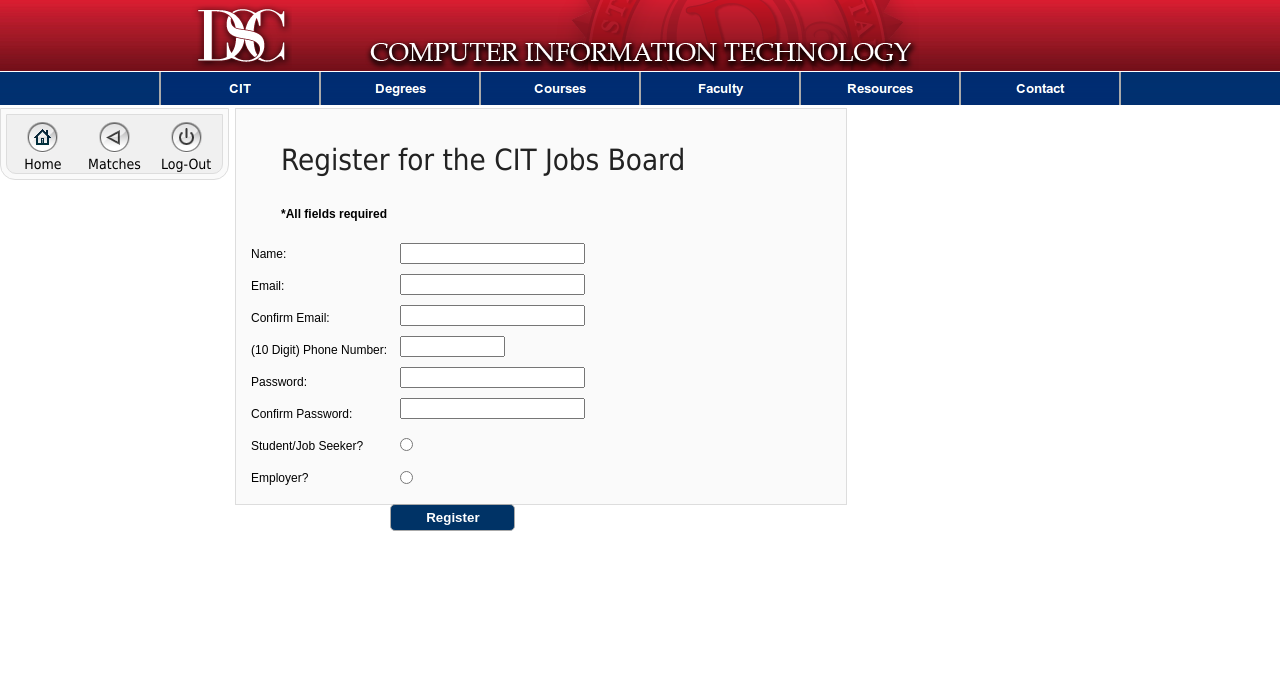
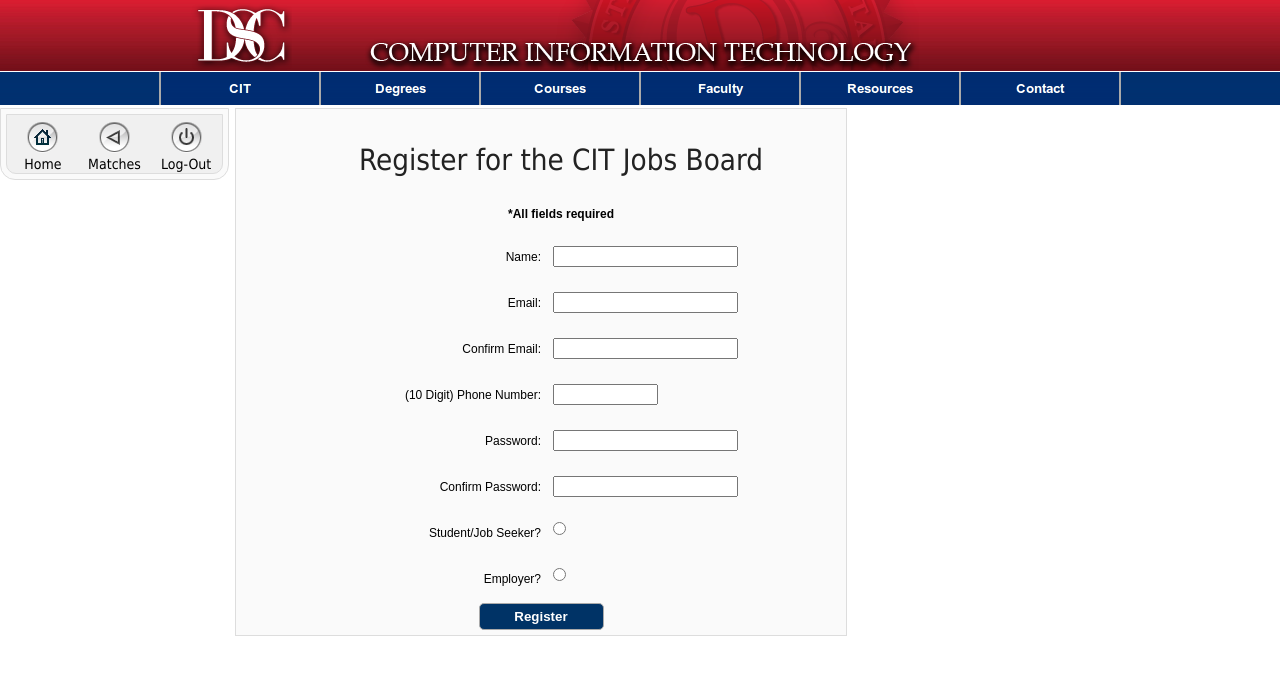
Before and after one commit to cs2450/citjobsite, a PHP site: page /register.php in a window 1280 px wide. Shown: the top 675 px of the page. Run offline with PHP 8.4, Linux system fonts and the light colour scheme; a user stored in the database is signed in; a stand-in replaces the project's code that opens the database connection; some libraries are stand-ins or nearby versions.

Commit message:
fixed the alignments issues on the registration page

```diff
--- a/css/header.css
+++ b/css/header.css
@@ -320,3 +320,22 @@ body {
 .sub {
 	text-align: left;
 }
+#form_container {
+	text-align: center;
+}
+#form_container table {
+	width: 400px;
+}
+#form_container .labels {
+	width: 200px;
+	text-align: right;
+}
+#form_container .inputs {
+	width: 300px;
+	text-align: left;
+}
+#form_container .radios {
+	top: 23px;
+}
+#form_container #register_button {
+}
--- a/css/jobs.css
+++ b/css/jobs.css
@@ -177,8 +177,3 @@ display: block;
 margin-bottom: 20px;
 margin-left: 10px;
 }
-
-#form_container {
-width: 300px;
-margin: 0px 10px;
-}
--- a/inc/header.php
+++ b/inc/header.php
@@ -9,6 +9,7 @@
 ?>
 <html>
 	<head>
+		<link rel="stylesheet" type="text/css" href="http://yui.yahooapis.com/2.9.0/build/reset-fonts-grids/reset-fonts-grids.css" />
 		<link rel="stylesheet" type="text/css" href="./css/header.css" />
         <link rel="stylesheet" type="text/css" href="./css/jobs.css" />
 		<link rel="icon" href="http://cit.dixie.edu/favicon.png"/>
--- a/register.php
+++ b/register.php
@@ -1,37 +1,31 @@
 <?php
 include_once("inc/header.php");
 ?>
+<div id="form_container" class="text">
 	<p class="head">Register for the CIT Jobs Board</p>
 	<p class="text"><strong>*All fields required </strong>
 		<?php if(isset($_GET['error'])) echo $_GET['error']; ?>
 	</p>
-<div id="form_container" class="text">
 	<form method="post" name="register" action="php/register_script.php">
-		<div class="labels">
-			<label for="name">Name:</label>
-			<label for="register_email">Email:</label>
-			<label for="confirm_email">Confirm Email:</label>
-			<label for="phone">(10 Digit) Phone Number:</label>
-			<label for="register_password">Password:</label>
-			<label for="confirm_password">Confirm Password:</label>
-			<label for="type">Student/Job Seeker?</label>
-			<label for="type">Employer?</label>
-		</div>
-
-		<div class="inputs">
-			<input type="text" name="name" />
-			<input type="text" name="register_email" />
-			<input type="text" name="confirm_email" />
-			<input type="text" name="phone" maxlength="10" size="10" />
-			<input type="password" name="register_password" />
-			<input type="password" name="confirm_password" />
-		</div>
-
-		<div class="radios">
-			<input type="radio" name="register_type" id="student_radio" value="student" />
-			<input type="radio" name="register_type" id="employer_radio" value="employer" />
-			<button class="button" id="register_button">Register</button>
-		</div>
+		<table>
+			<tr><td class="labels"><label for="name">Name:</label></td>
+				<td class="inputs"><input type="text" name="name" /></td></tr>
+			<tr><td class="labels"><label for="register_email">Email:</label></td>
+				<td class="inputs"><input type="text" name="register_email" /></td></tr>
+			<tr><td class="labels"><label for="confirm_email">Confirm Email:</label></td>
+				<td class="inputs"><input type="text" name="confirm_email" /></td></tr>
+			<tr><td class="labels"><label for="phone">(10 Digit) Phone Number:</label></td>
+				<td class="inputs"><input type="text" name="phone" maxlength="10" size="10" /></td></tr>
+			<tr><td class="labels"><label for="register_password">Password:</label></td>
+				<td class="inputs"><input type="password" name="register_password" /></td></tr>
+			<tr><td class="labels"><label for="confirm_password">Confirm Password:</label></td>
+				<td class="inputs"><input type="password" name="confirm_password" /></td></tr>
+			<tr><td class="labels"><label for="type">Student/Job Seeker?</label></td>
+				<td class="inputs"><input type="radio" name="register_type" id="student_radio" value="student" /></td></tr>
+			<tr><td class="labels"><label for="type">Employer?</label></td>
+				<td class="inputs"><input type="radio" name="register_type" id="employer_radio" value="employer" /></td></tr>
+		</table>
+		<button class="button" id="register_button">Register</button>
 	</form>
 </div>
 </body>
```
